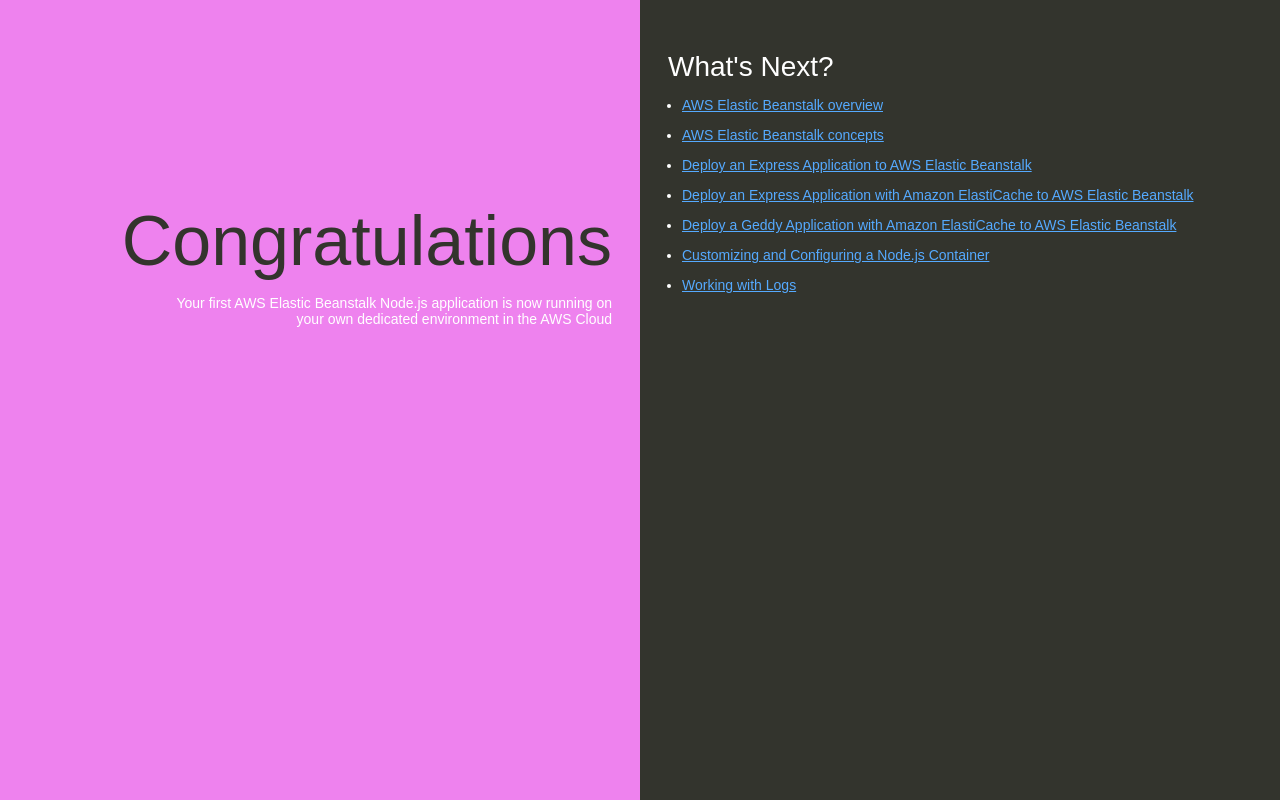
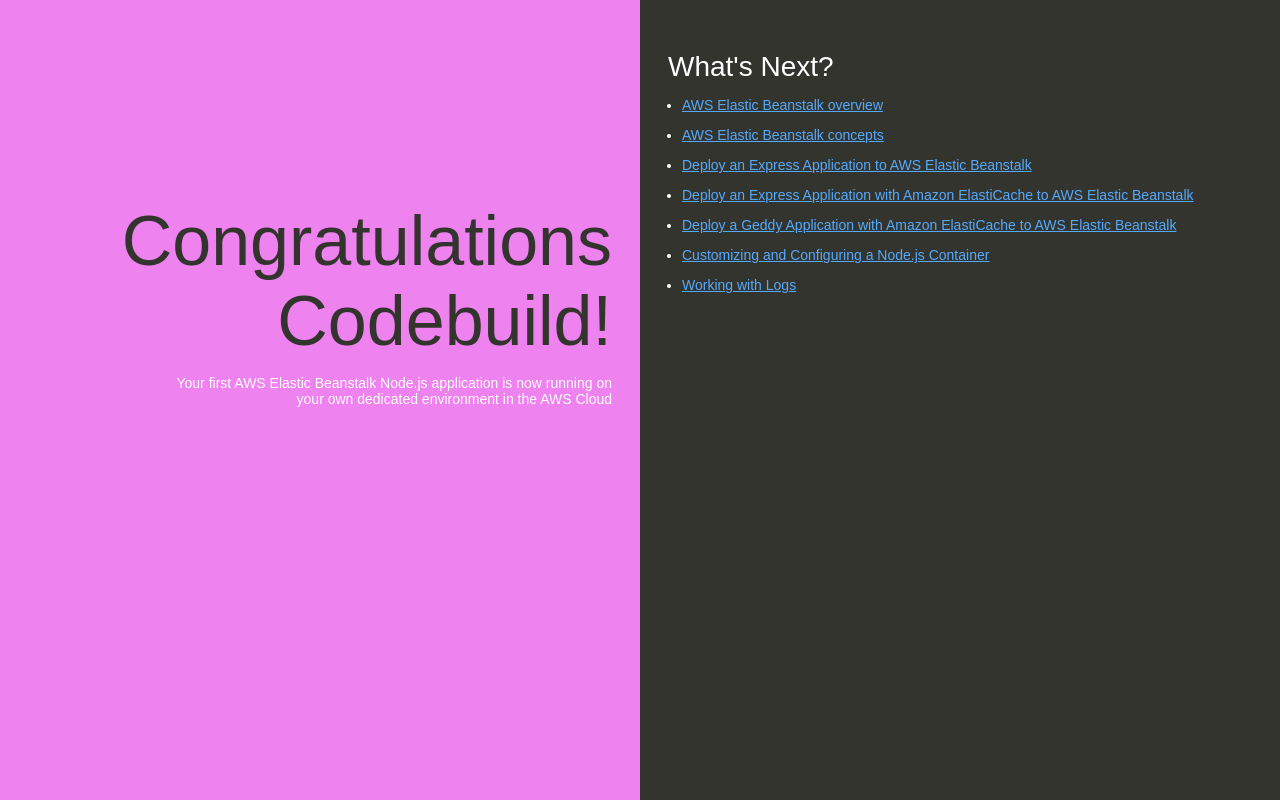
Before and after one commit to PremierPearl/my-nodejs-app, a website: page index.html in a window 1280 px wide. Drawn offline with Linux system fonts and the light colour scheme.

Commit message:
Update index.html

```diff
--- a/index.html
+++ b/index.html
@@ -74,7 +74,7 @@
   </head>
   <body>
     <div class="textColumn">
-      <h1>Congratulations</h1>
+      <h1>Congratulations Codebuild!</h1>
       <p>Your first AWS Elastic Beanstalk Node.js application is now running on your own dedicated environment in the AWS Cloud</p>
     </div>
     <div class="linksColumn">
```
